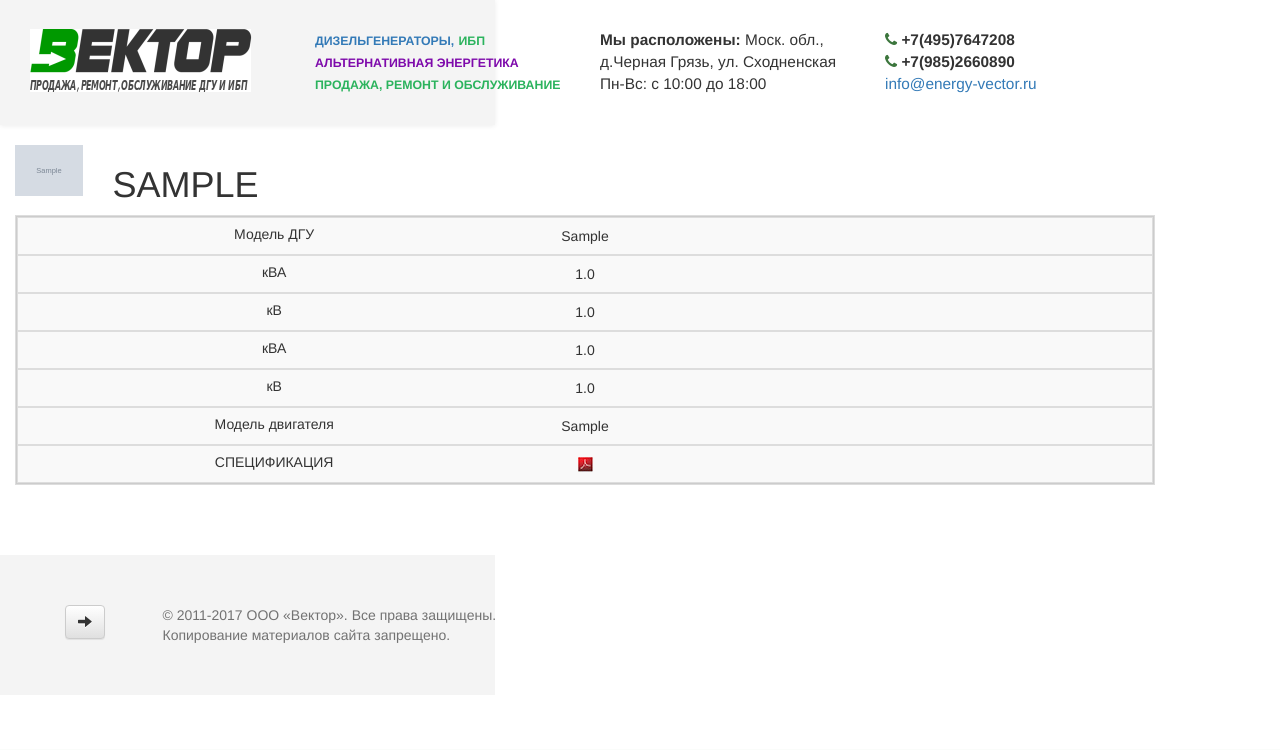
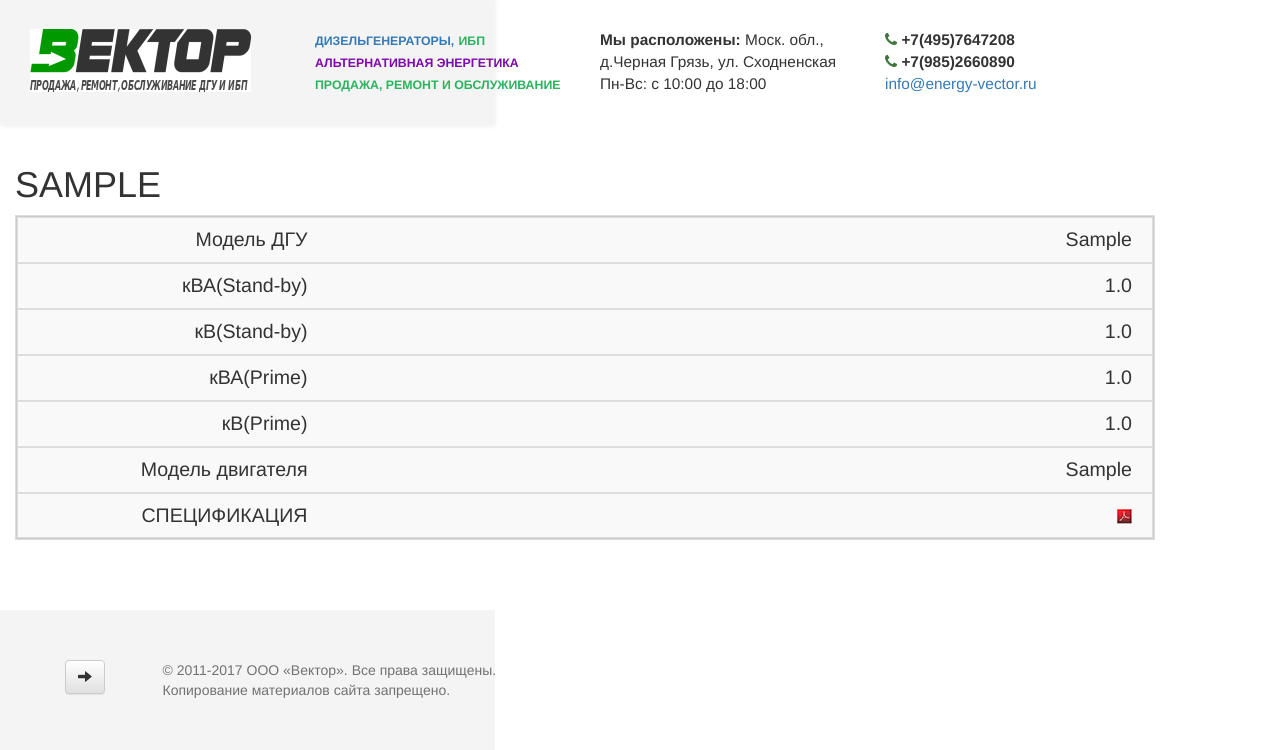
Before and after one commit to ollko/energy-vector, a Django app: page /catalog/dgu/1/ in a window 1280 px wide. Shown: the part 51-801 px from the top of the page. Before the commit the page ends 694 px from the top, so only its background shows below. Run offline with Django 3.2, Linux system fonts and the light colour scheme; tables that the repository leaves empty hold one stand-in row (values such as "Sample post"); grey boxes marked "Sample" are stand-in pictures; parts of the project's set-up code (start-up, migrations or seed data) failed here and were passed over; some libraries are stand-ins or nearby versions.

Commit message:
Поправлена разметка таблицы каталога ДГУ для отображения на телефоне

```diff
--- a/catalog/templates/catalog/gensetlist.html
+++ b/catalog/templates/catalog/gensetlist.html
@@ -26,12 +26,13 @@
 	<br>
 	<div class="row">
 		{% if gensetengine.logo %}
-		<div class="col-md-1 col-sm-12">
+		<div class="col-md-1 col-sm-12 catalog-marka">
 			<img class="img-responsive" src="{{gensetengine.logo.url}}">
 		</div>
+
 		{% endif %}
 
-		<div class="col-md-11 col-sm-12">
+		<div class="col-md-11 col-sm-12 ">
 			<h1 >{{gensetengine.engine|upper}}</h1>
 		</div>
 
@@ -72,6 +73,8 @@
 				<a href="{{genset.spec.url}}">
 					<img src="{% static 'images/get_pdf.jpg' %} " alt='получить спецификацию'>
 				</a>
+			{% else %}
+			-
 			{% endif %}
 			</td>
 		</tr>
--- a/catalog/templates/catalog/gensetlistcorr.html
+++ b/catalog/templates/catalog/gensetlistcorr.html
@@ -20,8 +20,8 @@
 		</div>
 		{% endif %}
 
-		<div class="col-md-6 col-sm-12">
-			<p class='lead'>{{gensetengine.engine|upper}}</p>
+		<div class="col-md-11 col-sm-12">
+			<h1 >{{gensetengine.engine|upper}}</h1>
 		</div>
 
 	</div>
@@ -56,6 +56,8 @@
 		<td>
 		{% if genset.spec %}
 		<a href="#"><img src="{% static 'images/get_pdf.jpg' %} " alt='получить спецификацию'></a></td>
+		{% else %}
+		-
 		{% endif %}
 		</tr>
 	   {% endfor %}
--- a/company/static/css/responsive_catalog_table.css
+++ b/company/static/css/responsive_catalog_table.css
@@ -9,6 +9,10 @@ and also iPads specifically.
 /* Не отображать кнопки для наполнения таблиц каталога */
 
 div.catalog-fill{
+	display: none;
+}
+/*не отображать название марки для каталога ДГУ - только лого*/
+.catalog-marka{
 	display: none;
 }
 
@@ -33,16 +37,22 @@ table, thead, tbody, th, td, tr {
 		border-bottom: 1px solid #eee;
 		position: relative;
 		padding-left: 50%;
+		font-size: 1.4em;
+		text-align: right;
+
+	}
+	.table.catalog>tbody>tr>td{
+		padding-right: 20px;
 	}
 
 	td:before {
 		/* Now like a table header */
 		position: absolute;
 		/* Top/left values mimic padding */
-		top: 6px;
+		top: 8px;
 		left: 6px;
-		width: 45%;
-		padding-right: 10px;
+		width: 25%;
+
 		white-space: nowrap;
 	}
 
@@ -50,10 +60,10 @@ table, thead, tbody, th, td, tr {
 	Label the data
 	*/
 	td:nth-of-type(1):before { content: "Модель ДГУ"; }
-	td:nth-of-type(2):before { content: "кВА"; }
-	td:nth-of-type(3):before { content: "кВ"; }
-	td:nth-of-type(4):before { content: "кВА"; }
-	td:nth-of-type(5):before { content: "кВ"; }
+	td:nth-of-type(2):before { content: "кВА(Stand-by)"; }
+	td:nth-of-type(3):before { content: "кВ(Stand-by)"; }
+	td:nth-of-type(4):before { content: "кВА(Prime)"; }
+	td:nth-of-type(5):before { content: "кВ(Prime)"; }
 	td:nth-of-type(6):before { content: "Модель двигателя"; }
 	td:nth-of-type(7):before { content: "СПЕЦИФИКАЦИЯ"; }
 
```
